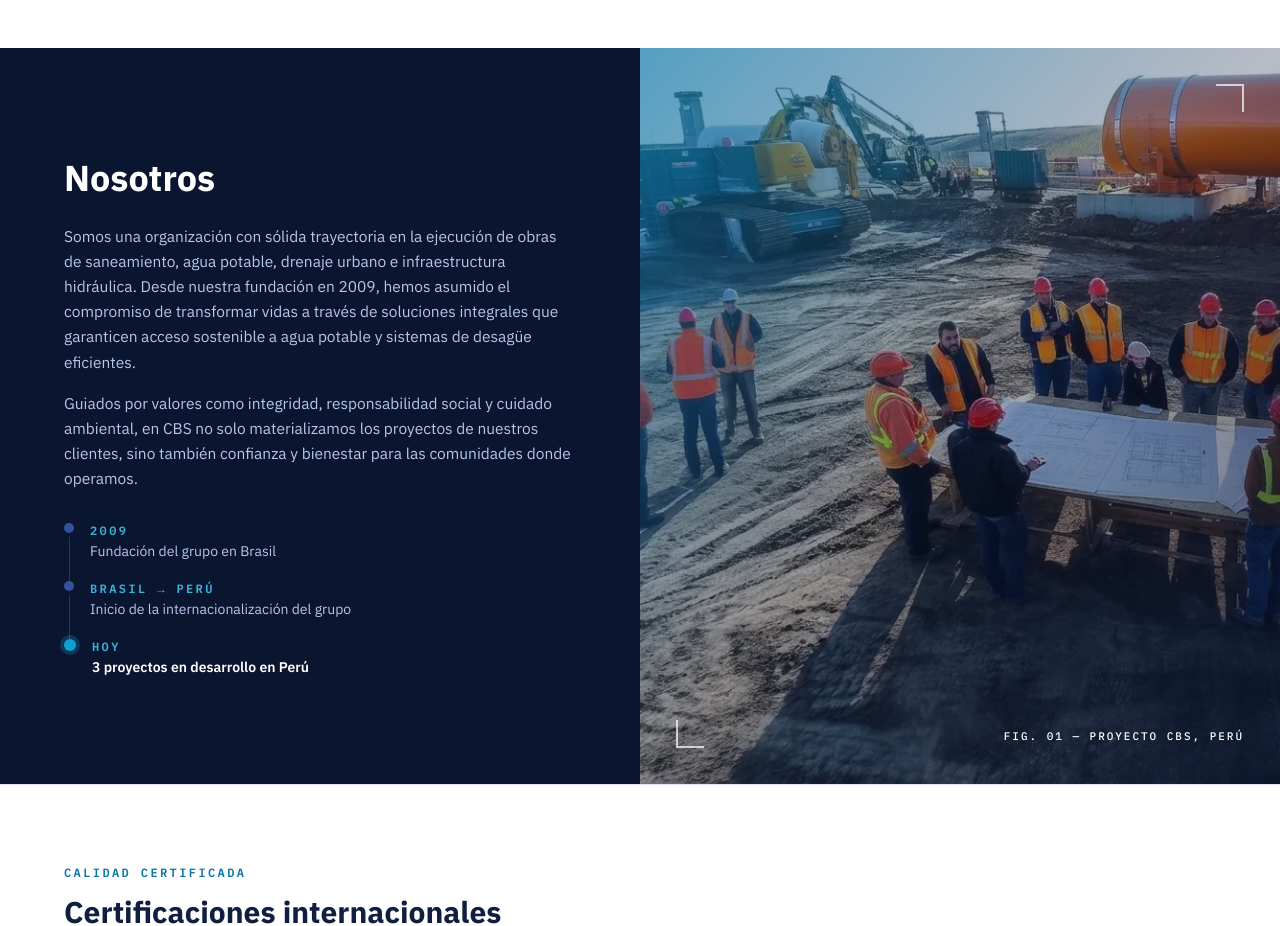
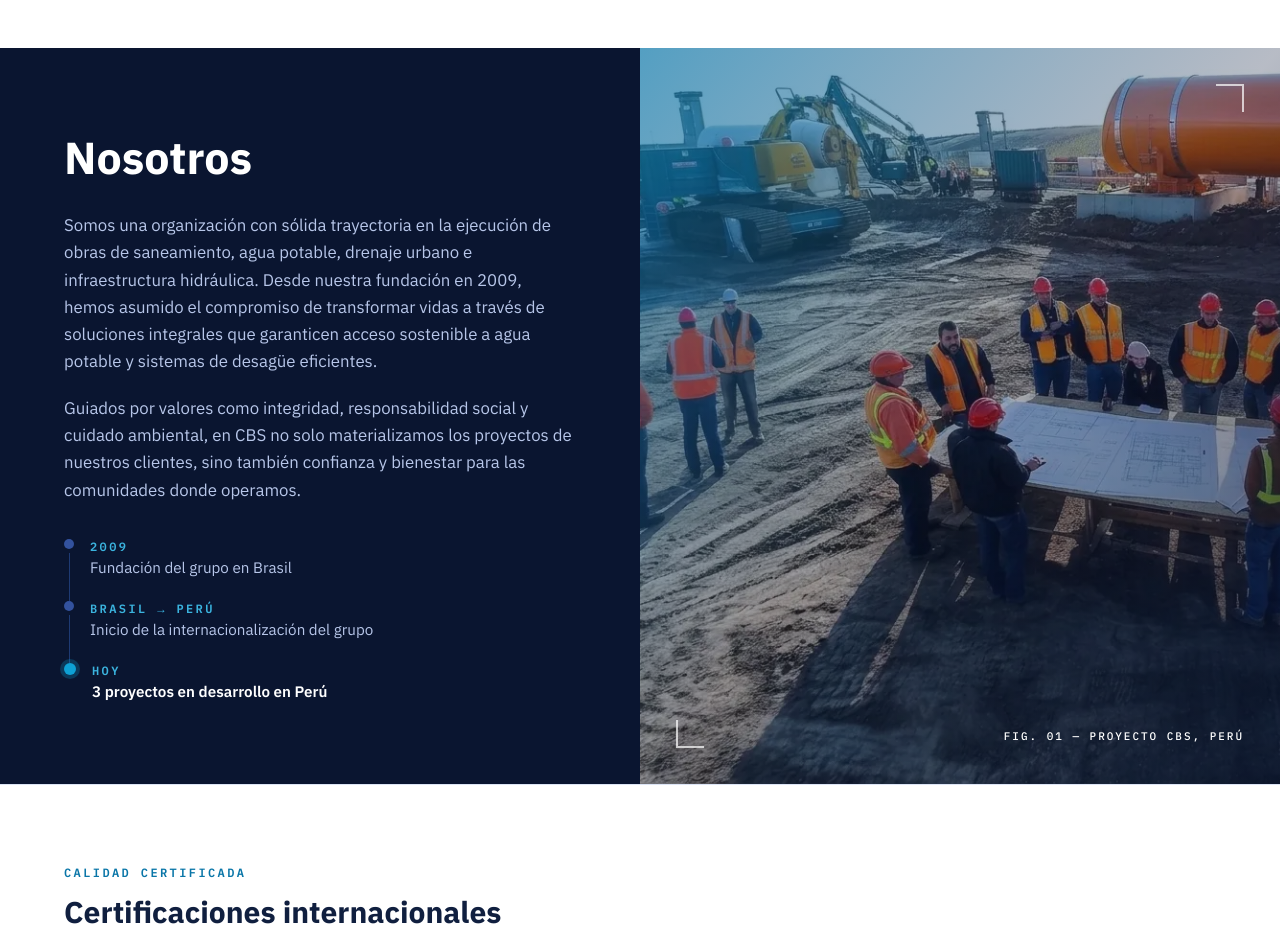
Before and after one commit to jhefferson-guerrero/cbs-web, a React (Vite) app: page / in a window 1280 px wide. Shown: the part 1020-1946 px from the top of the page. Built offline with nearby package versions, Linux system fonts and the light colour scheme; no server answers.

Commit message:
Nosotros: escala tipografia y espacios con el alto de pantalla para monitores grandes

```diff
--- a/src/components/sections/Nosotros.tsx
+++ b/src/components/sections/Nosotros.tsx
@@ -29,13 +29,13 @@ export function Nosotros() {
     <section id="nosotros" className="bg-white">
       <div className="grid lg:min-h-[calc(100svh-var(--nav-h))] lg:grid-cols-2">
         <div className="relative h-full overflow-hidden">
-          <div className="flex h-full flex-col justify-center bg-navy-950 px-6 py-20 sm:px-10 sm:py-24 lg:px-16 lg:py-[clamp(2rem,7vh,6rem)] 2xl:px-24">
+          <div className="flex h-full flex-col justify-center bg-navy-950 px-6 py-20 sm:px-10 sm:py-24 lg:px-16 lg:py-[clamp(2rem,7vh,6rem)] 2xl:px-[clamp(6rem,6vw,8rem)]">
             <motion.h2
               initial={reduceMotion ? false : { opacity: 0, y: 16 }}
               whileInView={{ opacity: 1, y: 0 }}
               viewport={{ once: true, amount: 0.8 }}
               transition={{ duration: 0.65, delay: 0.06, ease: [0.16, 1, 0.3, 1] }}
-              className="text-3xl font-bold leading-tight text-white md:text-4xl 2xl:text-5xl"
+              className="text-3xl font-bold leading-tight text-white md:text-4xl lg:text-[clamp(2.25rem,5.6vh,4.25rem)]"
             >
               Nosotros
             </motion.h2>
@@ -45,22 +45,22 @@ export function Nosotros() {
               whileInView={{ opacity: 1, y: 0 }}
               viewport={{ once: true, amount: 0.4 }}
               transition={{ duration: 0.65, delay: 0.12, ease: [0.16, 1, 0.3, 1] }}
-              className="mt-8 flex max-w-xl flex-col gap-5 lg:mt-[clamp(1rem,3vh,2rem)] lg:gap-[clamp(0.75rem,2vh,1.25rem)] 2xl:max-w-2xl"
+              className="mt-8 flex max-w-xl flex-col gap-5 lg:mt-[clamp(1rem,3.4vh,3rem)] lg:max-w-[min(100%,clamp(36rem,74vh,50rem))] lg:gap-[clamp(0.75rem,2.4vh,1.75rem)]"
             >
-              <p className="text-[15.5px] leading-relaxed text-navy-200 2xl:text-lg">
+              <p className="text-[15.5px] leading-relaxed text-navy-200 lg:text-[clamp(15.5px,2.1vh,22px)]">
                 Somos una organización con sólida trayectoria en la ejecución de obras de saneamiento,
                 agua potable, drenaje urbano e infraestructura hidráulica. Desde nuestra fundación en
                 2009, hemos asumido el compromiso de transformar vidas a través de soluciones integrales
                 que garanticen acceso sostenible a agua potable y sistemas de desagüe eficientes.
               </p>
-              <p className="text-[15.5px] leading-relaxed text-navy-200 2xl:text-lg">
+              <p className="text-[15.5px] leading-relaxed text-navy-200 lg:text-[clamp(15.5px,2.1vh,22px)]">
                 Guiados por valores como integridad, responsabilidad social y cuidado ambiental, en CBS
                 no solo materializamos los proyectos de nuestros clientes, sino también confianza y
                 bienestar para las comunidades donde operamos.
               </p>
             </motion.div>
 
-            <div className="mt-10 max-w-xl lg:mt-[clamp(1.25rem,4vh,2.5rem)] 2xl:max-w-2xl">
+            <div className="mt-10 max-w-xl lg:mt-[clamp(1.25rem,4.4vh,4rem)] lg:max-w-[min(100%,clamp(36rem,74vh,50rem))]">
               {timeline.map((item, i) => (
                 <motion.div
                   key={item.year}
@@ -80,15 +80,15 @@ export function Nosotros() {
                     />
                     {i < timeline.length - 1 && <span className="mt-1 w-px flex-1 bg-navy-700" />}
                   </div>
-                  <div className={i < timeline.length - 1 ? 'pb-6 lg:pb-[clamp(0.875rem,2.5vh,1.5rem)]' : ''}>
-                    <p className="font-mono text-xs font-semibold uppercase tracking-[0.2em] text-cyan-400 2xl:text-sm">
+                  <div className={i < timeline.length - 1 ? 'pb-6 lg:pb-[clamp(0.875rem,2.8vh,2.25rem)]' : ''}>
+                    <p className="font-mono text-xs font-semibold uppercase tracking-[0.2em] text-cyan-400 lg:text-[clamp(12px,1.45vh,15px)]">
                       {item.year}
                     </p>
                     <p
                       className={
                         item.current
-                          ? 'mt-0.5 text-base font-semibold text-white sm:text-sm 2xl:text-base'
-                          : 'mt-0.5 text-base text-navy-200 sm:text-sm 2xl:text-base'
+                          ? 'mt-0.5 text-base font-semibold text-white sm:text-sm lg:text-[clamp(14px,1.9vh,19px)]'
+                          : 'mt-0.5 text-base text-navy-200 sm:text-sm lg:text-[clamp(14px,1.9vh,19px)]'
                       }
                     >
                       {item.label}
```
